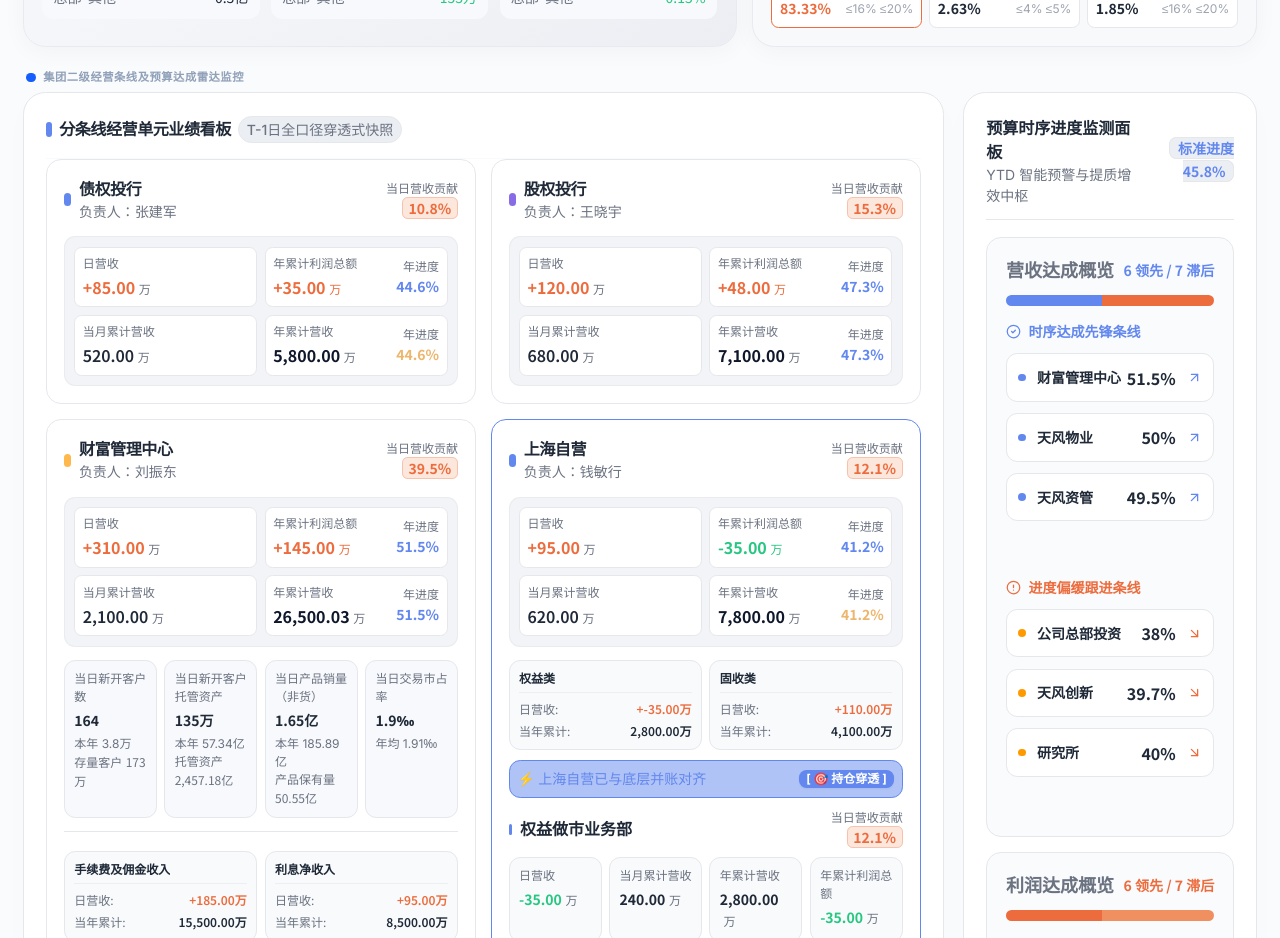
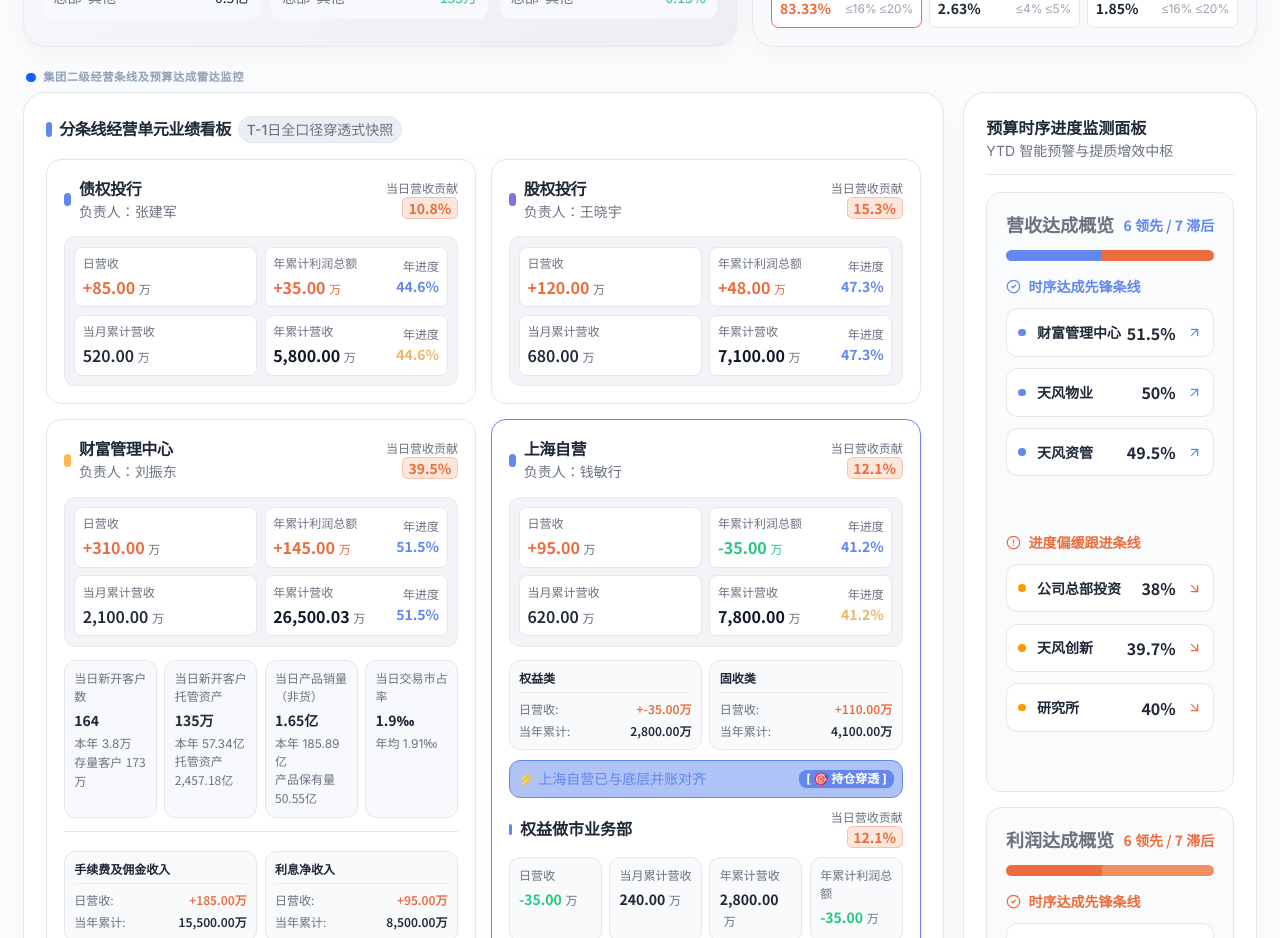
Before and after one commit to guxilei90/jingying, a React (Vite) app: page / in a window 1280 px wide. Shown: the part 1280-2218 px from the top of the page. Built offline with nearby package versions, Linux system fonts and the light colour scheme.

Commit message:
去掉预算时序进度监测面板中的标准进度标签

```diff
--- a/src/components/OperationalSection.tsx
+++ b/src/components/OperationalSection.tsx
@@ -335,11 +335,6 @@ export const OperationalSection: React.FC<OperationalSectionProps> = ({
                 <p className="text-[14px] text-[#6B7280]">YTD 智能预警与提质增效中枢</p>
               </div>
             </div>
-            <div className="text-right">
-              <span className="text-[14px] font-mono font-bold px-2 py-0.8 bg-[#EBEEF3] border border-[#E5E7EB] text-[#6287EE] rounded-lg">
-                标准进度 45.8%
-              </span>
-            </div>
           </div>
 
           {/* Revenue Achievement Section */}
```
